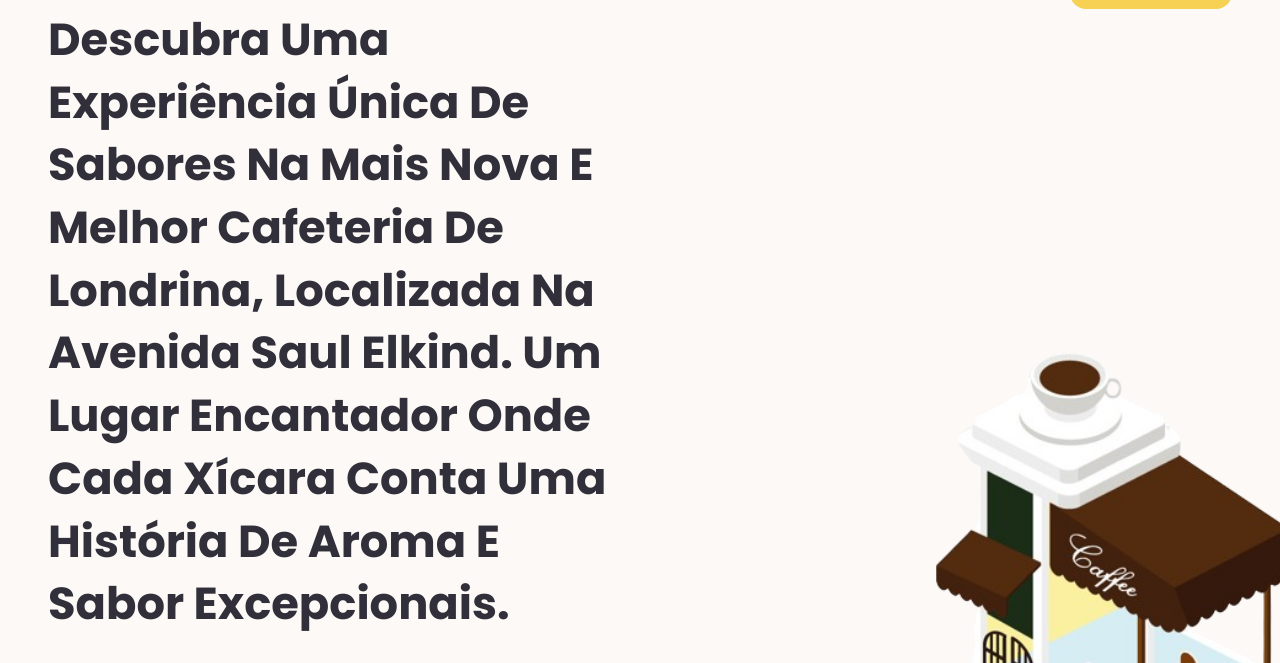
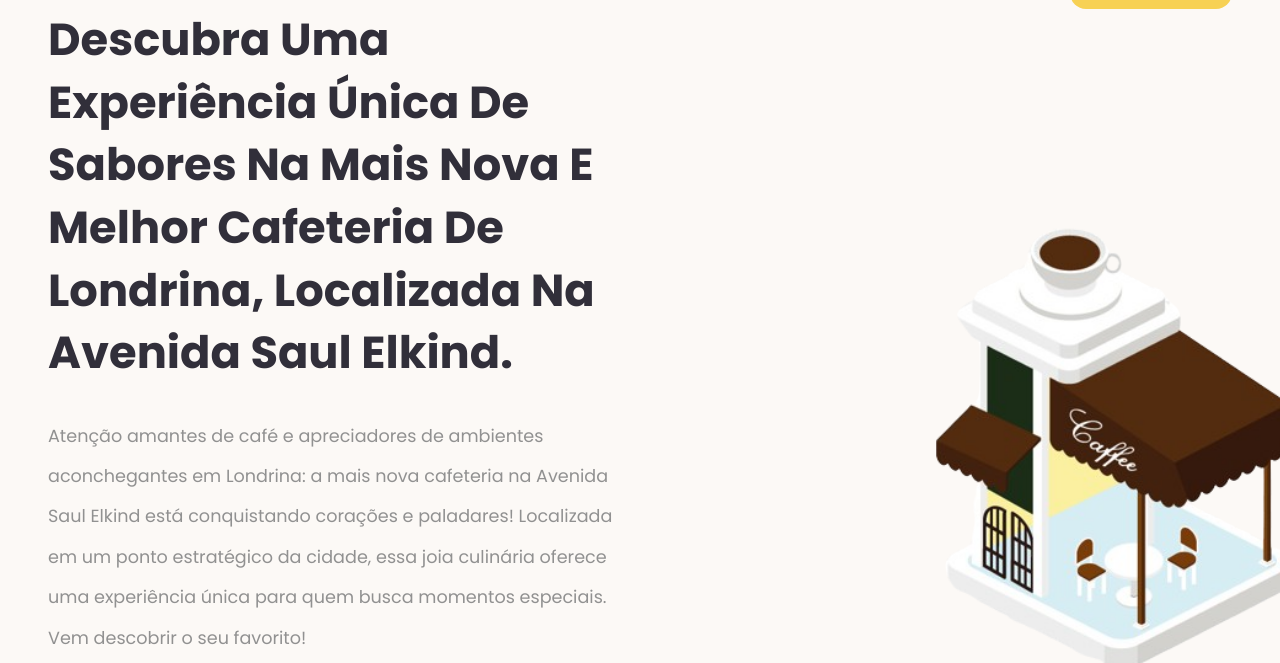
Before and after one commit to NickSilvaDavila/Landing---Page, a plain HTML site: page index.html in a window 1280 px wide. Shown: the part 72-735 px from the top of the page. Drawn offline with Linux system fonts and the light colour scheme.

Commit message:
Adicionar todos

```diff
--- a/index.html
+++ b/index.html
@@ -40,8 +40,8 @@
           <div class="container">
             <div class="left">
               <div class="big-title">
-                <h1>Descubra uma experiência única de sabores na mais nova e melhor cafeteria de Londrina, localizada na Avenida Saul Elkind.
-                Um lugar encantador onde cada xícara conta uma história de aroma e sabor excepcionais.</h1>
+                <h1>Descubra uma experiência única de sabores na mais nova e melhor cafeteria de Londrina,
+                  localizada na Avenida Saul Elkind.</h1>
               </div>
               <p class="text">
                 Atenção amantes de café e apreciadores de ambientes aconchegantes em Londrina:
```
Also changed, not shown: img/capa.png (added), img/funções.png (added), img/html1.png.png (added), img/html2.png.png (added), img/html3.png.png (added), 2 other files.
